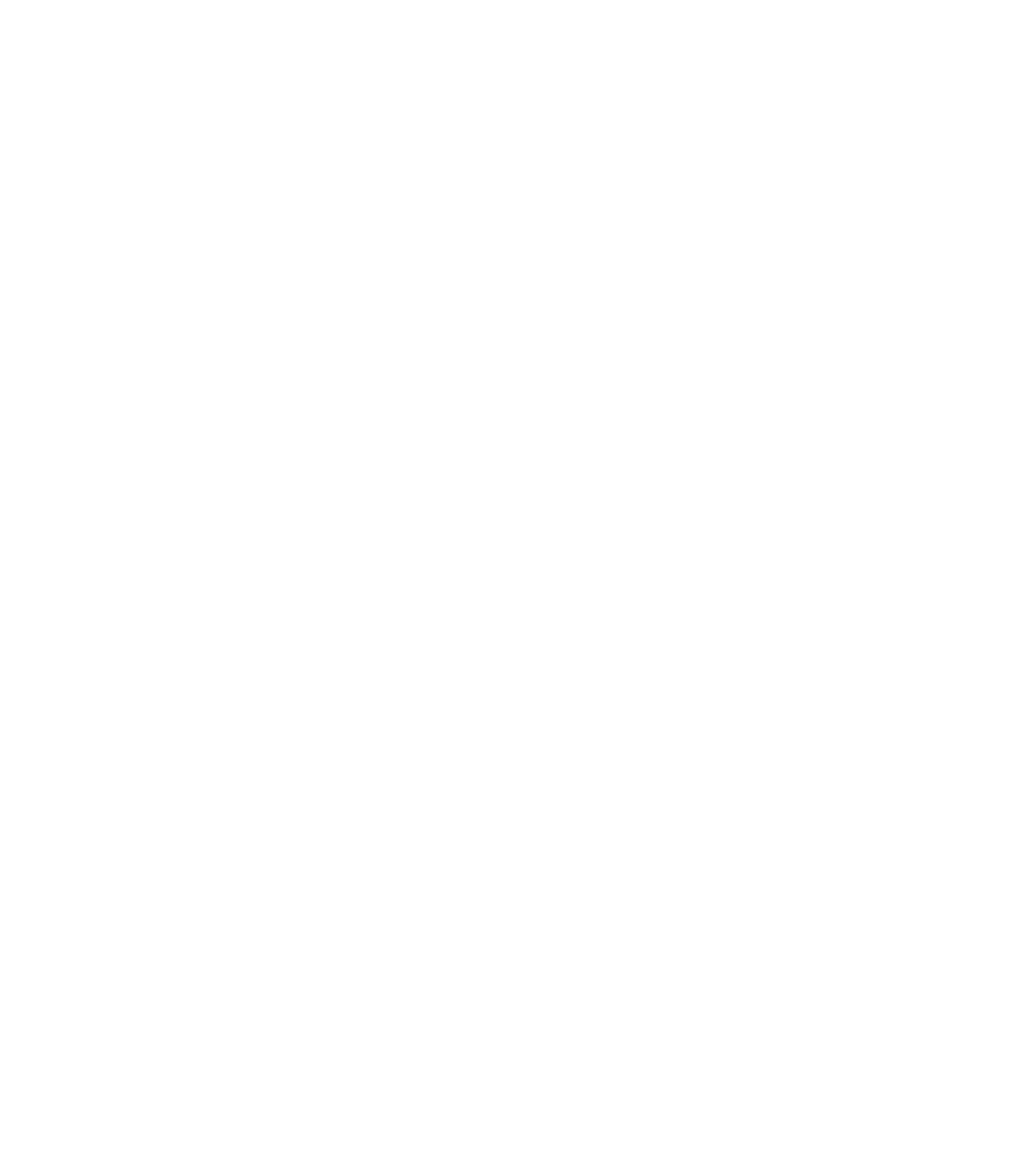
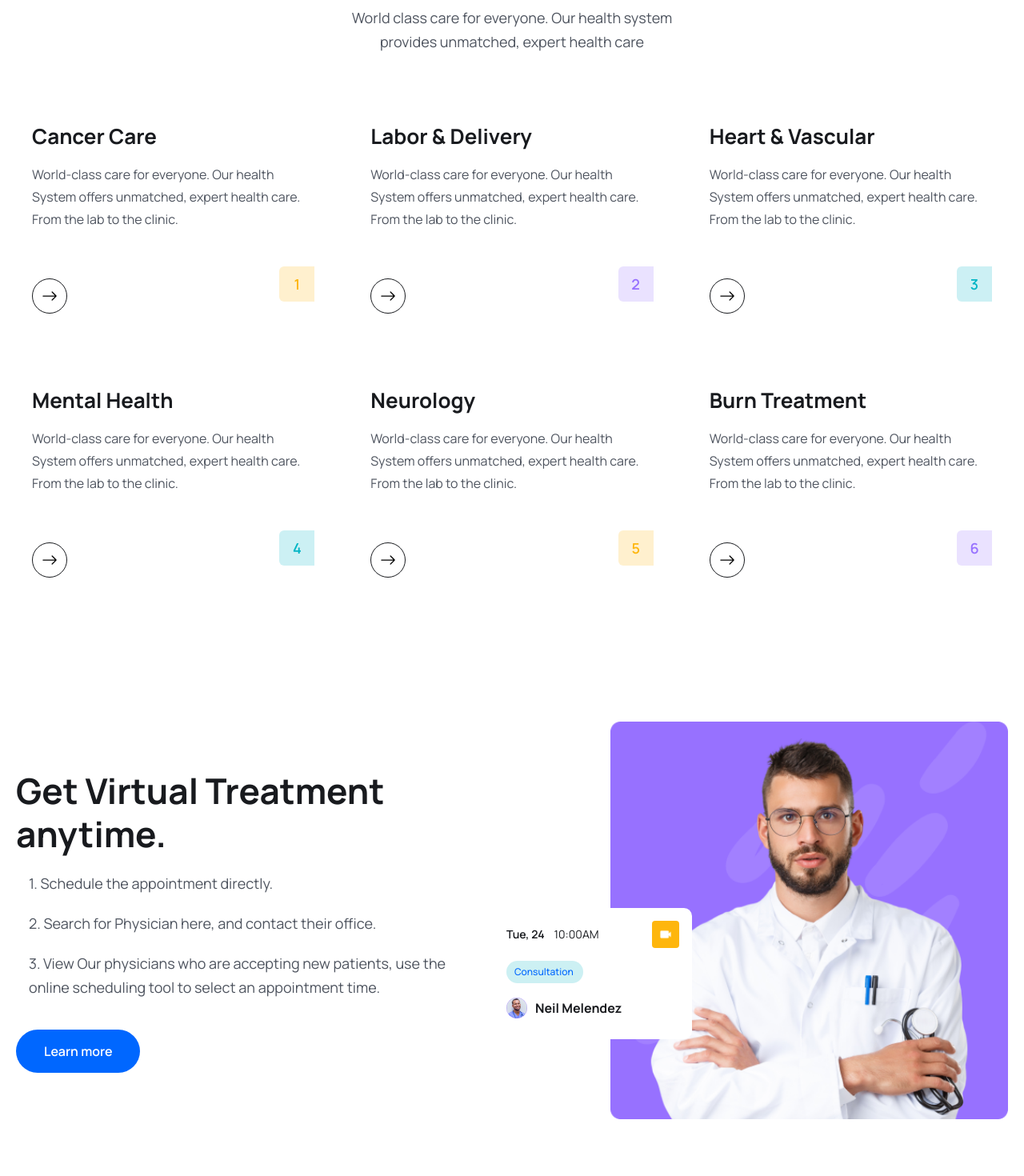
Before and after one commit to sakethram113/MedPro-Enhancing-Patient-Care, a React (Vite) app in the folder Frontend/: page / in a window 1280 px wide. Shown: the part 2420-3890 px from the top of the page at 80% size. Before the commit the page ends 2302 px from the top, so only its background shows below. Built offline with nearby package versions, Linux system fonts and the light colour scheme.

Commit message:
updated features section

```diff
--- /dev/null
+++ b/Frontend/src/components/Services/ServiceCard.jsx
@@ -0,0 +1,31 @@
+import React from 'react';
+import {Link} from 'react-router-dom';
+import {BsArrowRight} from 'react-icons/bs';
+
+const ServiceCard = ({item,index}) => {
+
+    const {name, desc, bgColor, textColor} = item;
+  return (
+    <div className='py-[30px] px-3 lg:px-5'>
+       <h2 className='text-[26px] leading-9 text-headingColor font-[700]'>
+        {name}
+        </h2>
+        <p className='text-[16px] leading-7 font-[400] text-textColor mt-4'>
+        {desc}
+        </p>
+
+        <div className='flex items-center justify-between mt-[30px]'>
+        <Link to='/doctors' className='w-[44px] h-[44px] rounded-full border border-solid border-[#181A1E] mt-[30px] flex items-center justify-center group hover:bg-primaryColor hover:border-none'>
+            <BsArrowRight className='group-hover:text-white w-6 h-5'/>
+        </Link>
+
+        <span className='w-[44px] h-[44px] flex items-center justify-center text-[18px] leading-[30px] font-[600]' style={{background:`${bgColor}`, color:`${textColor}`, borderRadius:'6px 0 0 6px'}}>
+            {index + 1}
+
+        </span>
+        </div>
+    </div>
+  )
+}
+
+export default ServiceCard
--- /dev/null
+++ b/Frontend/src/components/Services/ServiceList.jsx
@@ -0,0 +1,11 @@
+import React from 'react';
+import {services} from '../../assets/data/services';
+import ServiceCard from './ServiceCard';
+
+const ServiceList = () => {
+  return <div className='grid grid-cols-1 md:grid-cols-2 lg:grid-cols-3 gap-5 lg:gap-[30px] mt-[30px] lg:mt-[55px]'>
+           {services.map((item,index)=><ServiceCard item={item} index={index} key={index} />)}
+  </div>
+}
+
+export default ServiceList
--- a/Frontend/src/pages/Home.jsx
+++ b/Frontend/src/pages/Home.jsx
@@ -5,9 +5,13 @@
 import icon01 from '../assets/images/icon01.png';
 import icon02 from '../assets/images/icon02.png';
 import icon03 from '../assets/images/icon03.png';
+import featureImg from '../assets/images/feature-img.png';
+import videoIcon from '../assets/images/video-icon.png';
+import avatarIcon from '../assets/images/avatar-icon.png';
 import {Link} from 'react-router-dom';
 import {BsArrowRight} from 'react-icons/bs';
 import About from '../components/About/About';
+import ServiceList from '../components/Services/ServiceList';
 
 const Home = () => {
   return(
@@ -134,6 +138,77 @@
            </section>
 
            <About/>
+
+           {/* ----------------services section starts--------------- */}
+           <section>
+            <div className="container">
+              <div className='xl:w-[470px] mx-auto'>
+                <h2 className='heading text-center'>Our medical services</h2>
+                <p className='text__para text-center'>World class care for everyone. Our health system provides unmatched, expert health care</p>
+              </div>
+
+              <ServiceList/>
+            </div>
+           </section>
+           {/* ----------------service section ends-----------------*/}
+
+           {/* ----------------feature section starts----------------- */}
+          <section>
+            <div className="container">
+              <div className='flex items-center justify-between flex-col lg:flex-row'>
+                {/* ------------feature content------------------ */}
+                <div className='xl:w-[670px]'>
+                  <h2 className='heading'>
+                    Get Virtual Treatment <br /> anytime.
+                  </h2>
+                  <ul className='pl-4'>
+                    <li className='text__para'>
+                      1. Schedule the appointment directly.
+                    </li>
+                    <li className='text__para'>
+                      2. Search for Physician here, and contact their office.
+                    </li>
+                    <li className='text__para'>
+                      3. View Our physicians who are accepting new patients, use the online scheduling tool to select an appointment time.
+                    </li>
+                  </ul>
+                  <Link to='/'>
+                    <button className='btn'>Learn more</button>
+                  </Link>
+                </div>
+
+                {/* ------------------feature img--------------- */}
+                <div className="relative z-10 xl:w-[770px] flex justify-end mt-[150px] lg:mt-0">
+                  <img src={featureImg} className='w-3/4' alt="" />
+
+                  <div className='w-[150px] lg:w-[248px] bg-white absolute bottom-[50px] left-0 md:bottom-[100px] md:left-5 z-20 p-2 pb-3 lg:pt-4 lg:px-4 lg:pb-[26px] rounded-[10px]'>
+                    <div className='flex items-center justify-between'>
+                      <div className='flex items-center gap-[6px] lg:gap-3'>
+                        <p className='text-[10px] leading-[10px] lg:text-[14px] lg:leading-5 text-headingColor font-[600]'>
+                          Tue, 24
+                        </p>
+                        <p className='text-[10px] leading-[10px] lg:text-[14px] lg:leading-5 text-headingColor font-[400]'>
+                          10:00AM
+                        </p>
+                      </div>
+                      <span className='w-5 h-5 lg:w-[34px] lg:h-[34px] flex items-center justify-center bg-yellowColor rounded py-1 px-[6px] lg:py-3 lg:px-[9px]'>
+                        <img src={videoIcon} alt="" />
+                      </span>
+                    </div>
+                    <div className='w-[65px] lg:w-[96px] bg-[#CCF0F3] py-1 px-2 lg:py-[6px] lg:px-[10px] text-[8px] leading-[8px] lg:text-[12px] lg:leading-4 text-primaryColor font-[500] mt-2 lg:mt-4 rounded-full'>
+                      Consultation
+                    </div>
+
+                    <div className='flex items-center gap-[6px] lg:gap-[10px] mt-2 lg:mt-[18px]'>
+                      <img src={avatarIcon} alt="" />
+                      <h4 className='text-[10px] leading-3 lg:text-[16px] lg:leading-[22px] font-[700] text-headingColor'>Neil Melendez</h4>
+                    </div>
+                  </div>
+                </div>
+              </div>
+            </div>
+          </section>
+           {/* ----------------feature section ends----------------- */}
       </>
   )
 
```
